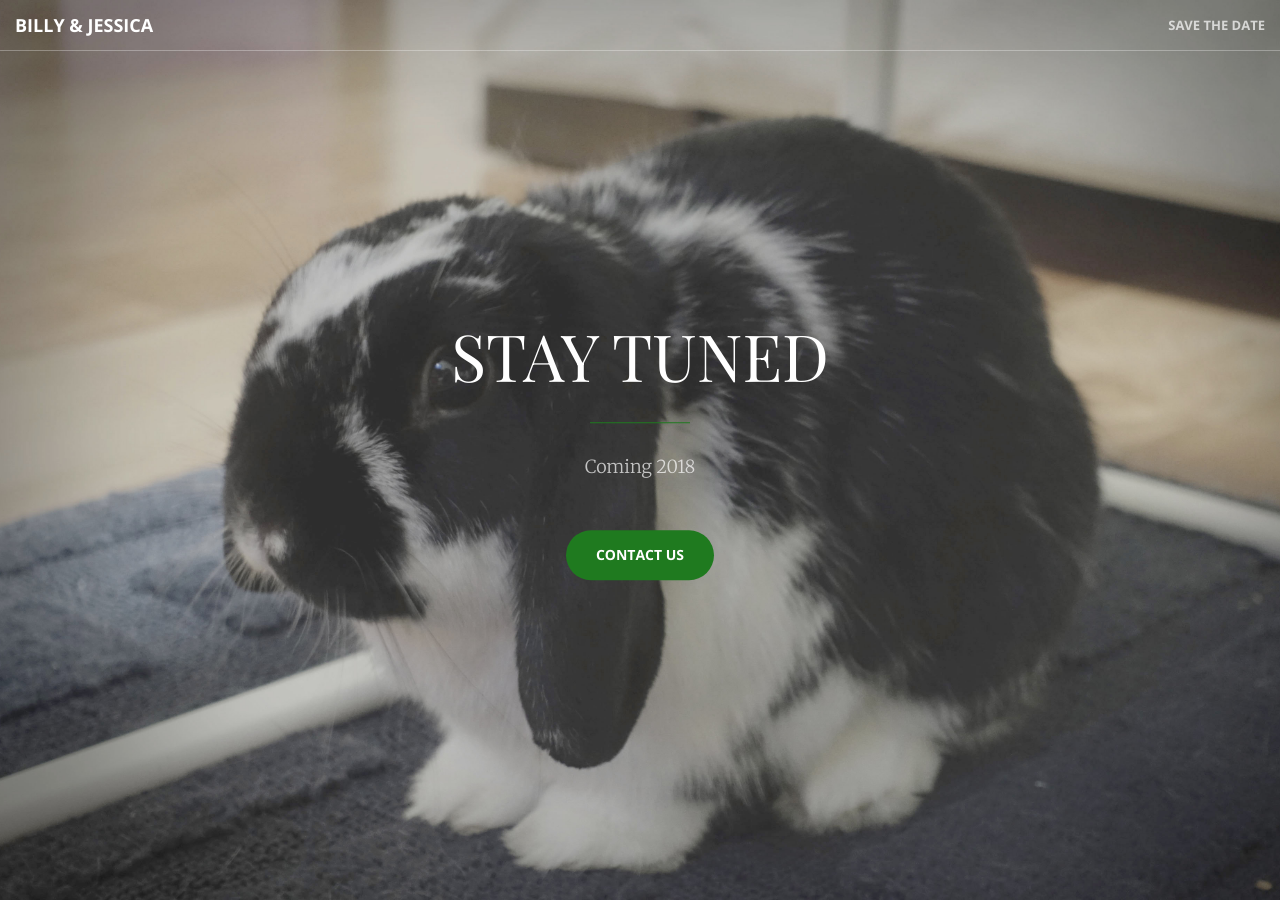
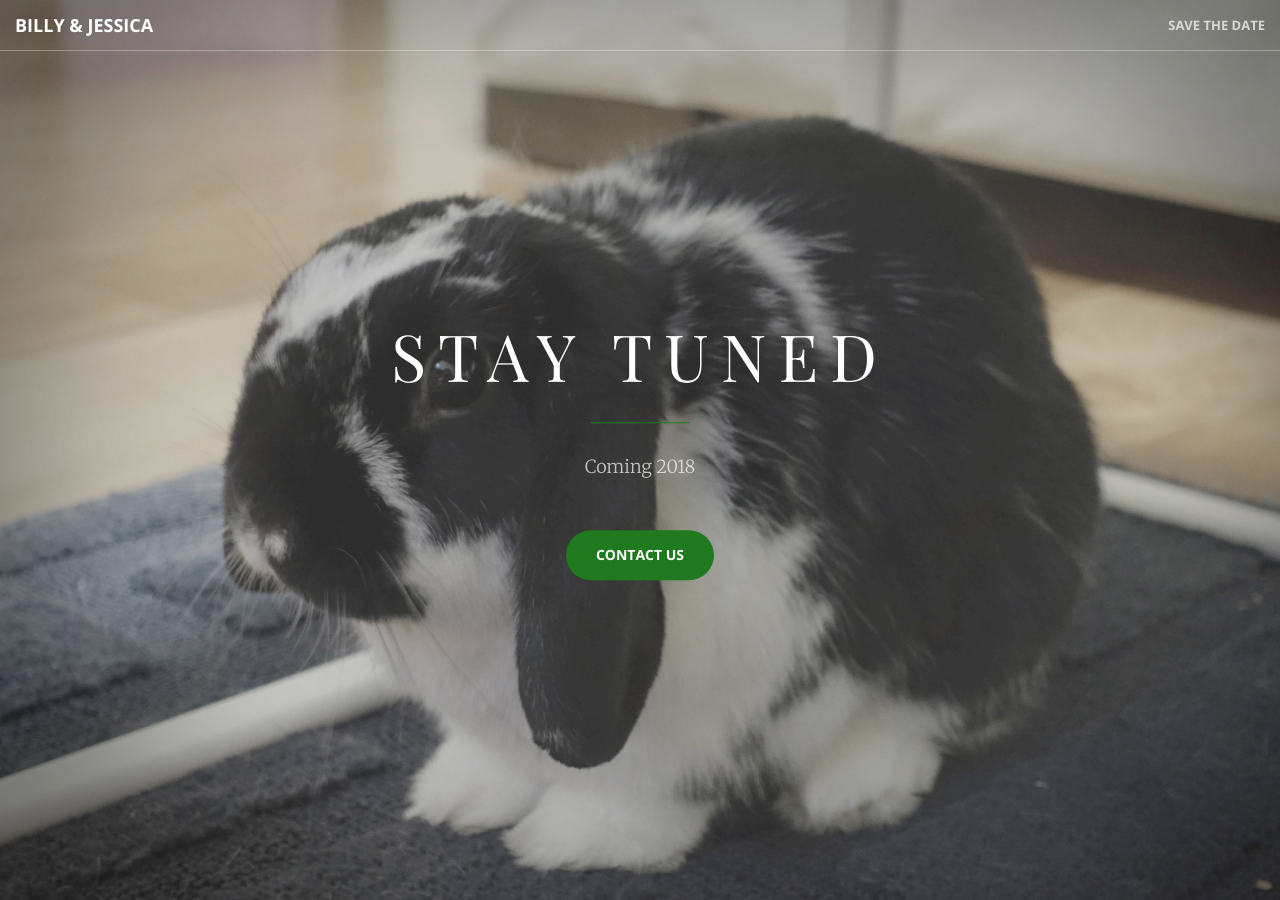
Before and after one commit to notbleh/wed-website, a Jekyll site: the page built from index.html, in a window 1280 px wide and 900 px high. Built offline with Jekyll 4.4.1, drawn with Linux system fonts in a browser that asks for light colours.

Commit message:
Update style.css

```diff
--- a/css/style.css
+++ b/css/style.css
@@ -1,3 +1,7 @@
+.header-content h1 {
+    letter-spacing: 12px;
+}
+
 input[type=text] {
     border: none;
     border-bottom: 1px solid black;
```
